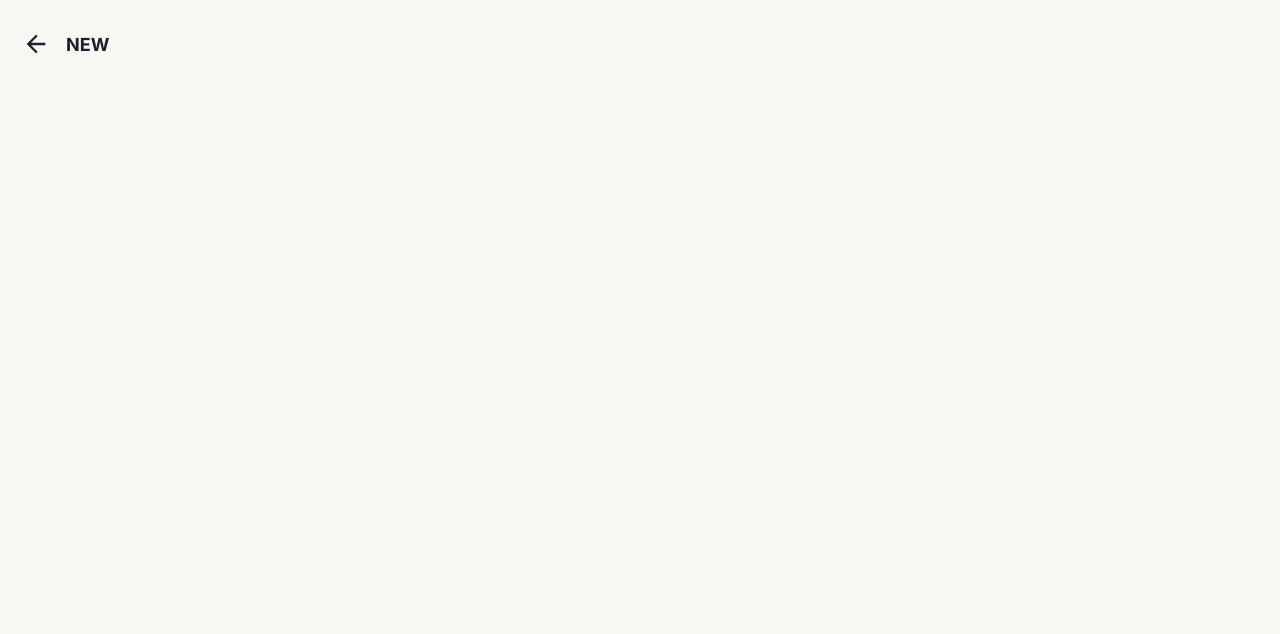
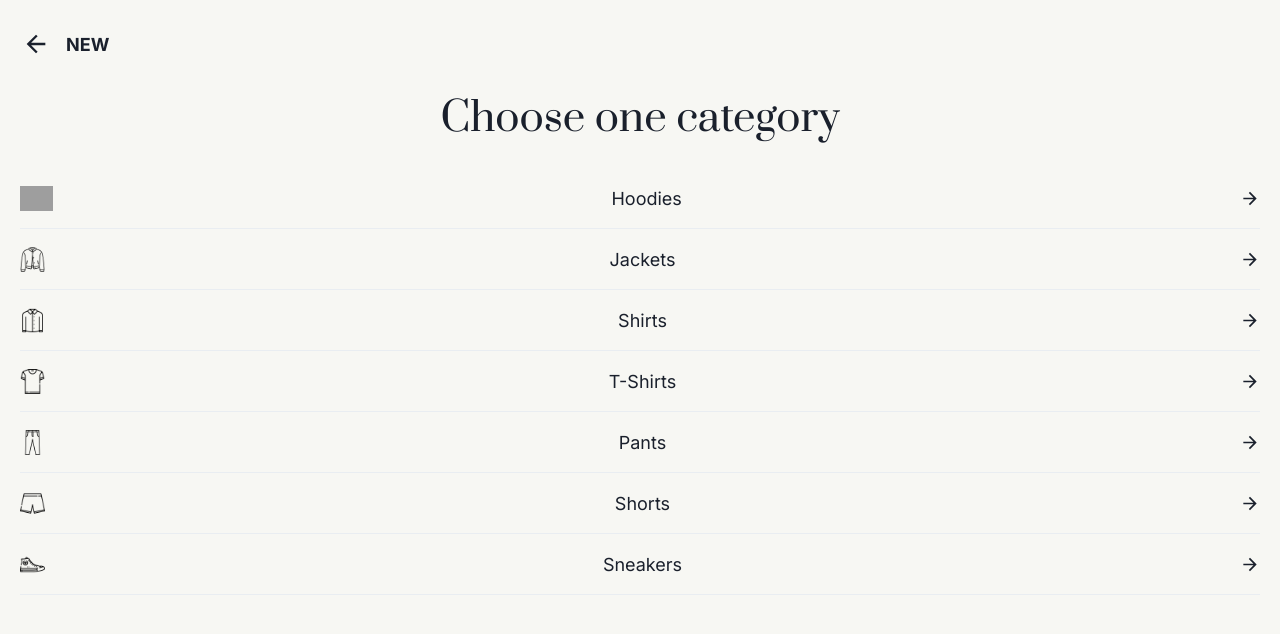
Before and after one commit to henriquehermes/outfit-nextjs, a Next.js app: page /new in a window 1280 px wide. Shown: the top 634 px of the page. Built offline with nearby package versions, Linux system fonts and the light colour scheme; grey boxes are pictures that could not be loaded.

Commit message:
feat: choose category

```diff
--- /dev/null
+++ b/src/screens/New/ChooseCategory.tsx
@@ -0,0 +1,53 @@
+import { ArrowBackIcon } from "@chakra-ui/icons";
+import { Button, Divider, Flex, Image, Text } from "@chakra-ui/react";
+
+import mock from "../../mocks/categories.json";
+
+const ChooseCategory: React.FC<{ handleSubmit: any }> = ({ handleSubmit }) => {
+    return (
+        <div>
+            <Text
+                my="40px"
+                fontSize="40px"
+                lineHeight="40px"
+                textAlign="center"
+                fontFamily="Prata"
+            >
+                Choose one category
+            </Text>
+
+            {mock.categories.map((item) => (
+                <Flex flexDirection="column" key={item.id}>
+                    <Button
+                        onClick={() => handleSubmit(item.name)}
+                        display="flex"
+                        w="full"
+                        height="40px"
+                        leftIcon={
+                            <Image
+                                height="25px"
+                                src={item.icon}
+                                alt={item.name}
+                            />
+                        }
+                        rightIcon={
+                            <ArrowBackIcon
+                                width="20px"
+                                height="25px"
+                                transform="rotateZ(180deg)"
+                            />
+                        }
+                        variant="unstyled"
+                    >
+                        <Text fontWeight="400" mx="auto">
+                            {item.name}
+                        </Text>
+                    </Button>
+                    <Divider my="10px" />
+                </Flex>
+            ))}
+        </div>
+    );
+};
+
+export default ChooseCategory;
--- /dev/null
+++ b/src/screens/New/SelectImage.tsx
@@ -0,0 +1,7 @@
+import { Flex } from "@chakra-ui/react";
+
+const SelectImage: React.FC<{ category: string }> = ({ category }) => {
+    return <Flex>{category}</Flex>;
+};
+
+export default SelectImage;
--- a/src/screens/New/index.tsx
+++ b/src/screens/New/index.tsx
@@ -1,18 +1,48 @@
 import { useRouter } from "next/router";
-import { FC } from "react";
+import { FC, useState } from "react";
+
 import { ContainerCustom } from "../../components/Container";
 import HeaderComponent from "../../components/Header";
 import { routes } from "../../routes";
 
+import ChooseCategory from "./ChooseCategory";
+import SelectImage from "./SelectImage";
+
 const NewPage: FC = () => {
     const router = useRouter();
+
+    const [step, setStep] = useState(0);
+    const [category, setCategory] = useState("");
+
+    const handleChooseCategory = (ctgry: string) => {
+        setStep(1);
+        setCategory(ctgry);
+    };
+
+    function renderStep() {
+        switch (step) {
+            case 0:
+                return <ChooseCategory handleSubmit={handleChooseCategory} />;
+            case 1:
+                return <SelectImage category={category} />;
+            default:
+                return <ChooseCategory handleSubmit={handleChooseCategory} />;
+        }
+    }
 
     return (
         <ContainerCustom>
             <HeaderComponent
-                buttonAction={() => router.push(routes.HOME)}
+                buttonAction={() => {
+                    if (step === 0) router.push(routes.HOME);
+                    else {
+                        setStep(0);
+                    }
+                }}
                 title="NEW"
             />
+
+            {renderStep()}
         </ContainerCustom>
     );
 };
```
